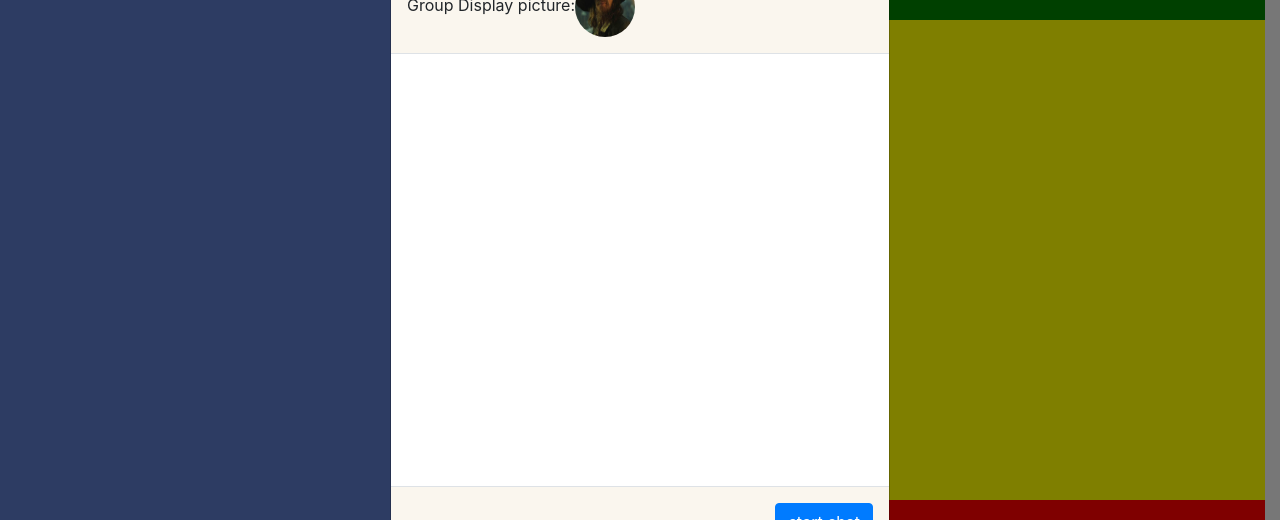
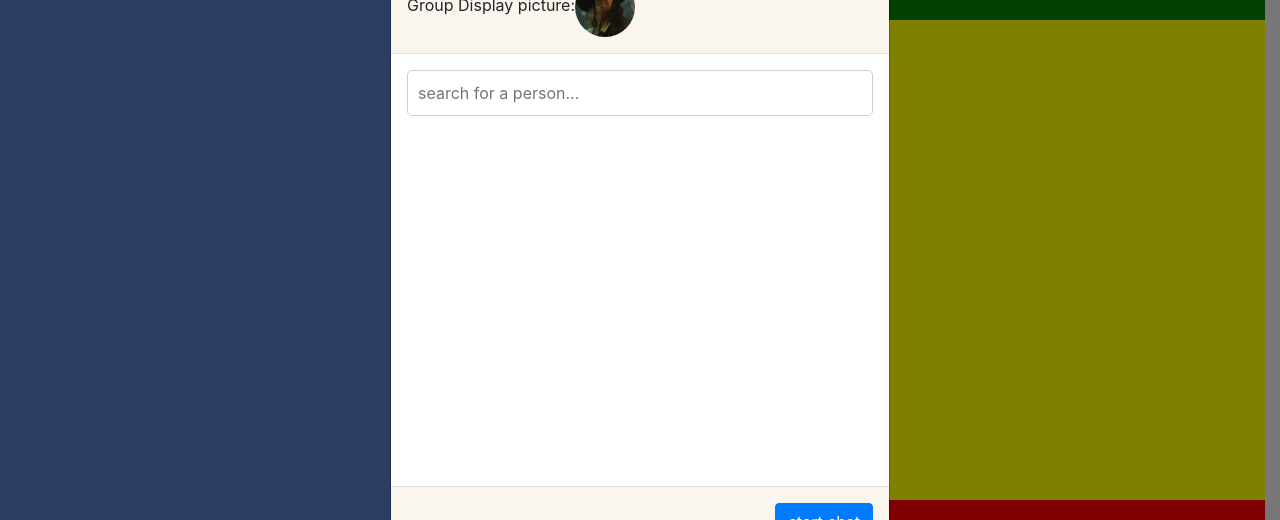
Before and after one commit to ChadlinMaalgraaff/Project3, a React (Create React App) app: page /messages in a window 1280 px wide. Both pictures are taken after a click on the button "New Chat". Shown: the part 200-720 px from the top of the page. Built offline with nearby package versions, Linux system fonts and the light colour scheme.

Commit message:
searchbar operational in newchat modal

```diff
--- a/src/Components/Messaging/chat.js
+++ b/src/Components/Messaging/chat.js
@@ -28,7 +28,9 @@ class Chat extends Component {
     showGroupAdmin: false,
     selectedGroup: [],
     removeGroupIds: [],
-    groups: [] /* Groups in the network(databse) */
+    groups: [], /* Groups in the network(databse) */
+    personSearch: false,
+    personSearchInput: ''
   };
 
   render() {
@@ -278,6 +280,24 @@ class Chat extends Component {
       });
     }
 
+    const personSearch = () => {
+      var searchInput = document.getElementById('chatSearch').value;
+      console.log('search input:');
+      console.log(searchInput);
+
+      if (searchInput != '') {
+        this.setState({
+          personSearch: true,
+          personSearchInput: searchInput
+        });
+      }else {
+        this.setState({
+          personSearch: false,
+          personSearchInput: searchInput
+        });
+      }
+    }
+
     return (
       <Container fluid style={{ position: "relative", minHeight: "100vh", margin:'0px', padding:'0px' }}>
         <Row style={{margin:'0px', padding:'0px', minHeight: "100vh"}}>
@@ -490,7 +510,9 @@ class Chat extends Component {
             </Modal.Header>
             <Modal.Body style={{backgroundColor:'#ffffff'}}>
                 <div className='icons text-center' style={{height:'400px', overflowY:'scroll'}}>
-                  {this.state.people.map((person) => (
+                <input style={{width:'100%'}} id='chatSearch' placeholder='search for a person...' onChange={personSearch}></input>
+                  {this.state.people.filter(this.state.personSearch == true ? (p => p.props['personName'].toLowerCase().includes(this.state.personSearchInput.toLowerCase())):(p => p == p))
+                  .map((person) => (
                     <InputGroup className="mb-3">
                       <InputGroup.Prepend>
                         <InputGroup.Checkbox disabled={person.props["personId"] != this.state.selectedId && this.state.selected == 1 && this.state.groupChat == false} id={person.props["personId"]} onClick={personSelect} aria-label="Checkbox for following text input" />
```
